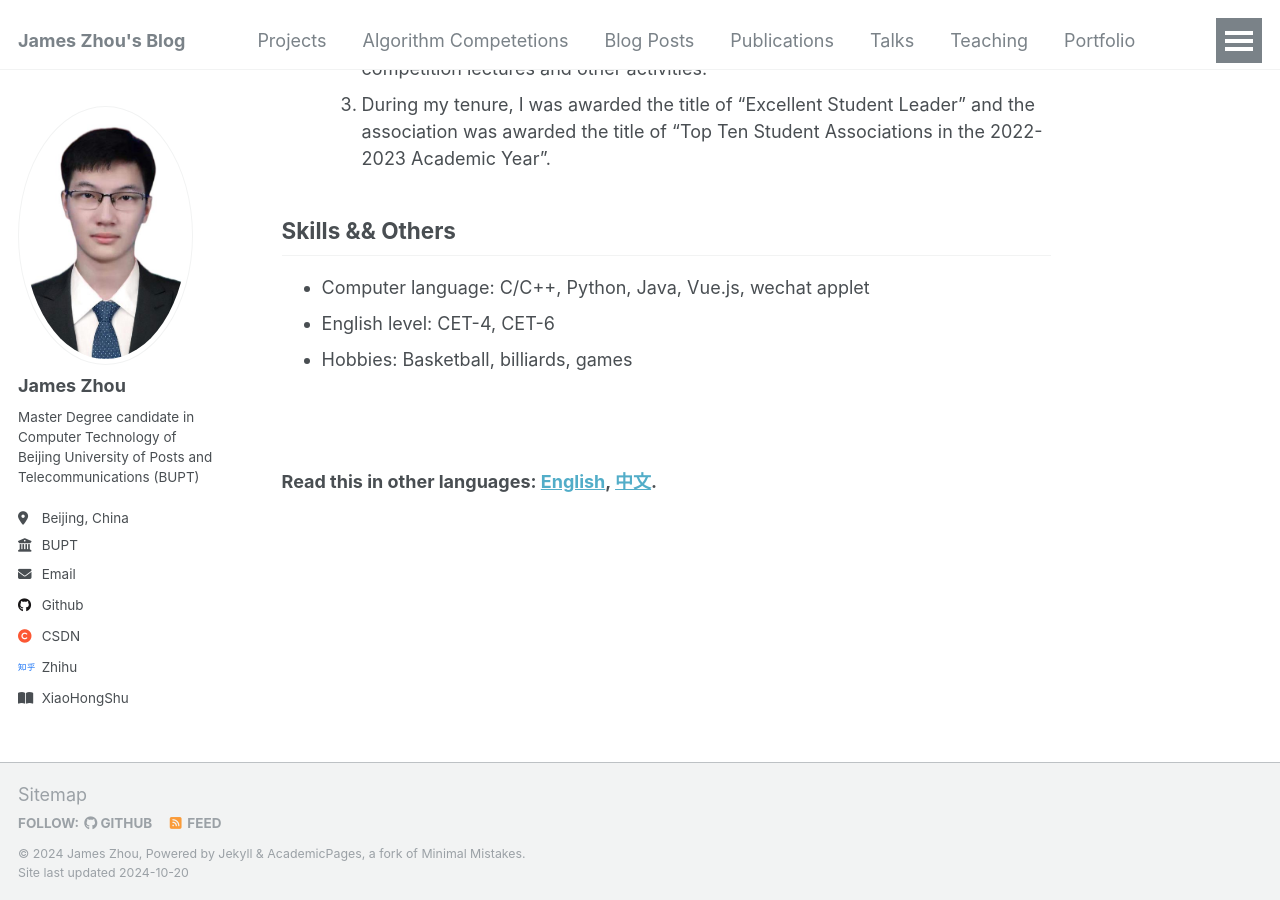
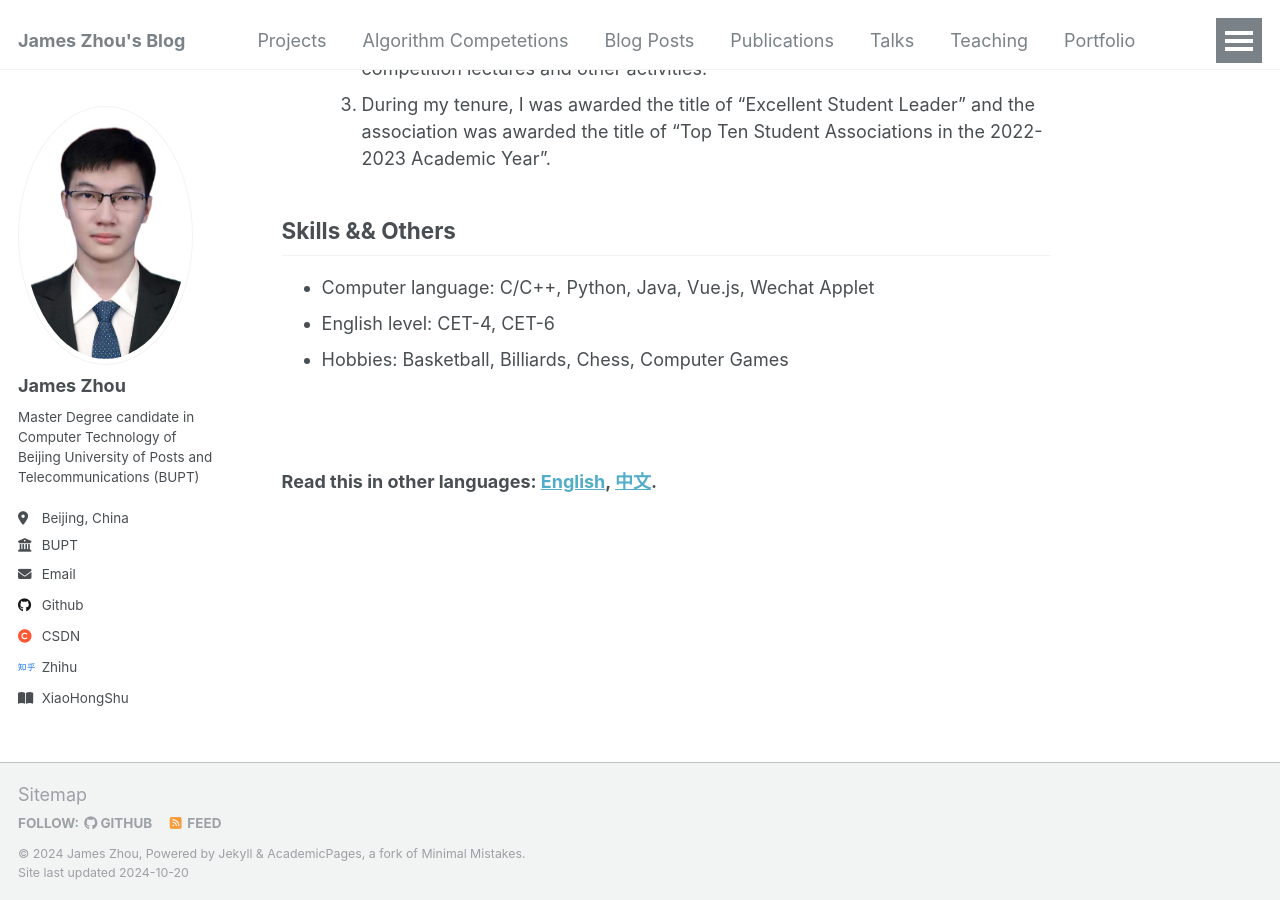
Before and after one commit to jameszhou12138/jameszhou12138.github.io, a Jekyll site: the page built from _pages/about.md, in a window 1280 px wide and 900 px high, scrolled down 1817 px. Built offline with Jekyll 4.4.1, drawn with Linux system fonts in a browser that asks for light colours; some of the changed text lies outside the part shown.

Commit message:
update info of about me

```diff
--- a/_pages/about.md
+++ b/_pages/about.md
@@ -54,9 +54,9 @@ Some honors and awards in the last two years are shown as follows.
   3. During my tenure, I was awarded the title of "Excellent Student Leader" and the association was awarded the title of "Top Ten Student Associations in the 2022-2023 Academic Year".
 
 ## Skills && Others
-- Computer language: C/C++, Python, Java, Vue.js, wechat applet
+- Computer language: C/C++, Python, Java, Vue.js, Wechat Applet
 - English level: CET-4, CET-6
-- Hobbies: Basketball, billiards, games
+- Hobbies: Basketball, Billiards, Chess, Computer Games
 
 <br><br>
 
```
Also changed, not shown: other parts of _pages/about.md (+1 -1 lines), _pages/about_zh.md (+1 -1 lines).
